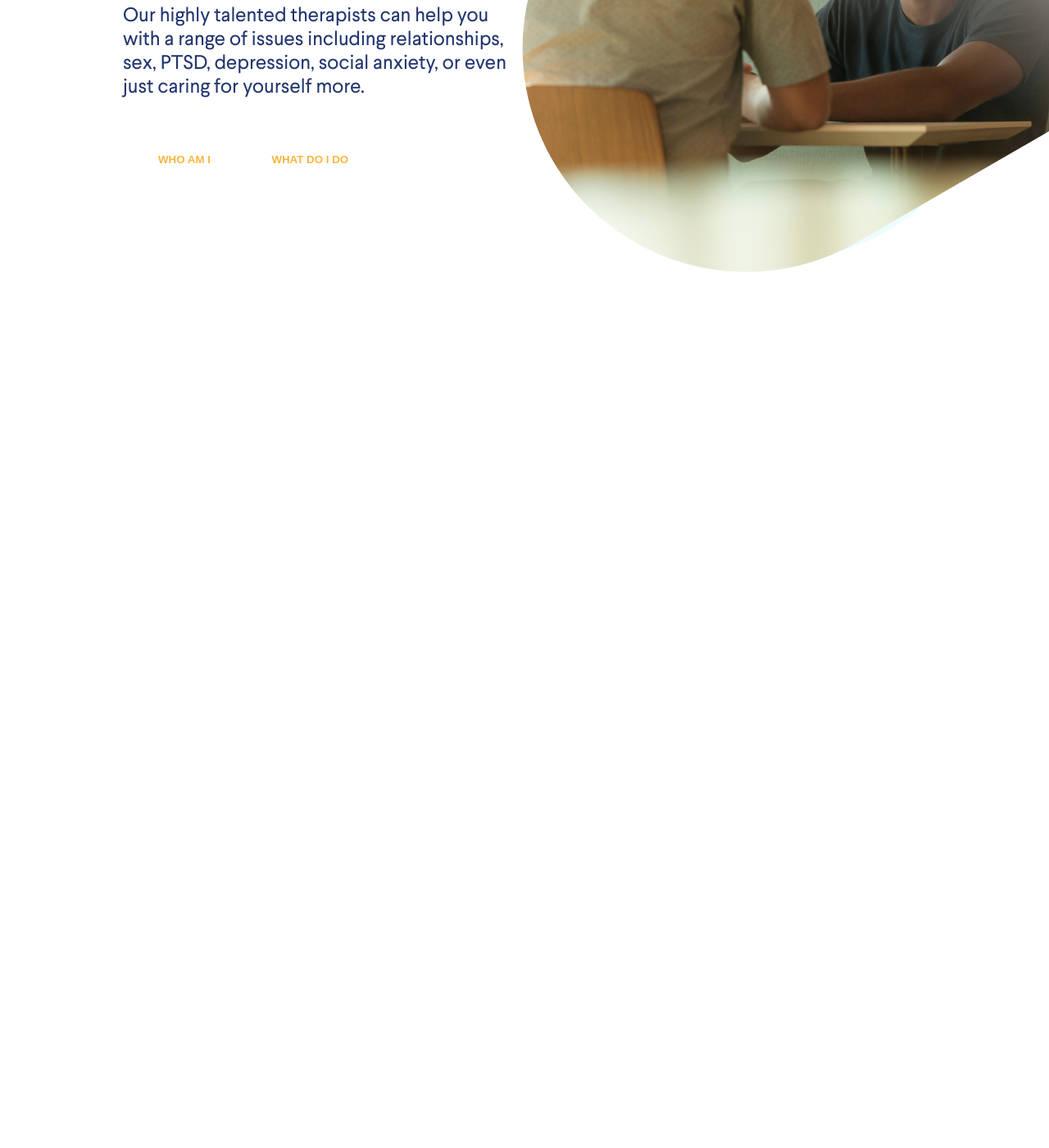
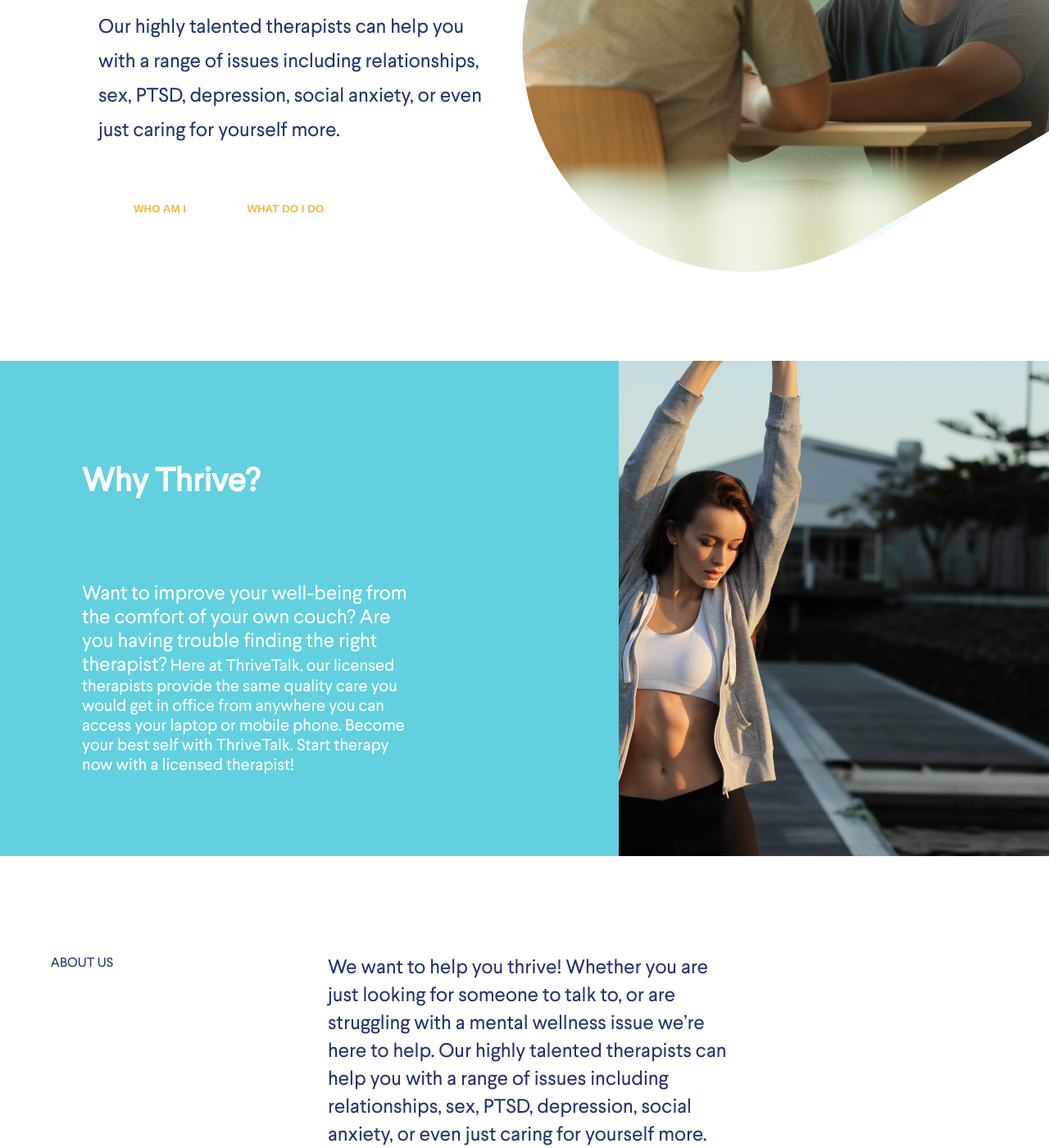
Before and after one commit to sergashtromb/Landing1, a plain HTML site: page index.html in a window 1280 px wide. Shown: the part 400-1800 px from the top of the page at 82% size. Before the commit the page ends 840 px from the top, so only its background shows below. Drawn offline with Linux system fonts and the light colour scheme.

Commit message:
add blocks

```diff
--- /dev/null
+++ b/css/about_us_block.css
@@ -0,0 +1,27 @@
+
+
+#about_us_block {
+	flex-grow: 1;
+	height: 300px;
+	vertical-align: bottom;
+
+}
+
+#about_us_block_words {
+	font-size: 16px;
+	color: #22356F;
+	position: relative;
+	width: 200px;
+	text-align: center;
+	top: 100px;
+}
+
+#about_us_block_main_text {
+	font-size: 24px;
+	line-height: 34px;
+	color: #22356F;
+	position: relative;
+	width: 500px;
+	top: 55px;
+	left: 400px;
+}
--- a/css/first_block.css
+++ b/css/first_block.css
@@ -1,4 +1,5 @@
 #first_block {
+	flex-grow: 1;
 	width: 100%;
 	background-color: #F4F9E2;
 	display: flex;
@@ -61,7 +62,7 @@
 
 #first_block_content {
 
-	margin-left: 150px;
+	margin-left: 120px;
 	margin-top: 100px;
 }
 
@@ -81,8 +82,9 @@
 	margin-bottom: 20px;
 }
 
-#first_block_content_text p {
+#first_block_container_text_paragraph {
 	font-size: 24px;
+	line-height: 42px;
 	color: #22356F;
 	margin-top: 20px;
 	margin-bottom: 20px;
@@ -107,3 +109,22 @@
 	color: white;
 	transition: 0.2s;
 }
+
+#contact_us {
+	font-size: 14px;
+	font-weight: 600;
+	color: white;
+	margin: 0px 50px;
+	padding: 15px 20px;
+	border-radius: 25px;
+	background-color: #62D0DF;
+	border: 0px solid white;
+	width: 150px;
+}
+
+
+.logo_text {
+	font-size: 24px;
+	font-weight: 600;
+	color: #62D0DF;
+}
--- /dev/null
+++ b/css/second_block.css
@@ -0,0 +1,38 @@
+
+
+#second_block {
+	flex-grow: 1;
+	display: flex;
+	width: 100%;
+	height: 100%;
+
+}
+
+#second_block_content {
+	width: 100%;
+	flex-grow: 1;
+	height: 604px;
+	background-color: #62D0DF;
+
+}
+
+#second_block_content_text {
+	margin-top: 120px;
+	margin-left: 100px;
+	font-size: 20px;
+	color: white;
+	width: 400px;
+}
+
+#second_block_content_text h1 {
+	margin-bottom: 100px;
+}
+
+#second_block_content_text span {
+	font-size: 24px;
+	font-weight: 500;
+}
+
+#second_block_image {
+	flex-grow: 1;
+}
--- a/css/style.css
+++ b/css/style.css
@@ -7,12 +7,7 @@ body {
 }
 
 
-.logo_text {
-	font-size: 24px;
-	font-weight: 600;
-	color: #62D0DF;
 
-}
 
 
 @font-face {
--- a/index.html
+++ b/index.html
@@ -5,6 +5,8 @@
 	<meta name="viewport" content="width=device-width, initial-scale=1.0">
 	<link rel="stylesheet" type="text/css" href="css/style.css">
 	<link rel="stylesheet" type="text/css" href="css/first_block.css">
+	<link rel="stylesheet" type="text/css" href="css/second_block.css">
+	<link rel="stylesheet" type="text/css" href="css/about_us_block.css">
 	<title>Landing</title>
 </head>
 <body>
@@ -22,7 +24,7 @@
 				</ul>
 			</div>
 			<div id="first_block_nav_elem_3">
-				<button id="contact_us">contact us</button>
+				<button id="contact_us">CONTACT US</button>
 			</div>
 		</nav>
 		<div id="first_block_content">
@@ -32,7 +34,7 @@
 						<p>Thrivetalk</p>
 					</div>
 					<h1>HELPING YOU THRIVE IN ALL AREAS OF LIFE</h1>
-					<p>Our highly talented therapists can help you with a range of issues including relationships, sex, PTSD, depression, social anxiety, or even just caring for yourself more.</p>
+					<p id="first_block_container_text_paragraph">Our highly talented therapists can help you with a range of issues including relationships, sex, PTSD, depression, social anxiety, or even just caring for yourself more.</p>
 					<div id="first_block_buttons">
 						<button>WHO AM I</button>
 						<button>WHAT DO I DO</button>
@@ -42,15 +44,24 @@
 		</div>
 	</div>
 
+	<div id="second_block">
+		<div id="second_block_content">
+			<div id="second_block_content_text">
+				<h1>Why Thrive?</h1>
+				<p><span id="second_block_bold_text">Want to improve your well-being from the comfort of your own couch? Are you having trouble finding the right therapist?</span> Here at ThriveTalk, our licensed therapists provide the same quality care you would get in office from anywhere you can access your laptop or mobile phone. Become your best self with ThriveTalk. Start therapy now with a licensed therapist!</p>
+			</div>
 
+		</div>
+		<div id="second_block_image">
+			<img src="img/women1.png" alt="women">
+		</div>
+	</div>
 
-
-
-
-
-
-
-
+	<div id="about_us_block">
+		<p id="about_us_block_words">ABOUT US</p>
+		<p id="about_us_block_main_text">We want to help you thrive! Whether you are just looking for someone to talk to, or are struggling with a mental wellness issue we’re here to help.  Our highly talented therapists can help you with a range of issues including relationships, sex, PTSD, depression, social anxiety, or even just caring for yourself more.
+		</p>
+	</div>
 
 
 
```
Also changed, not shown: img/women1.png (added), 1 other file.
